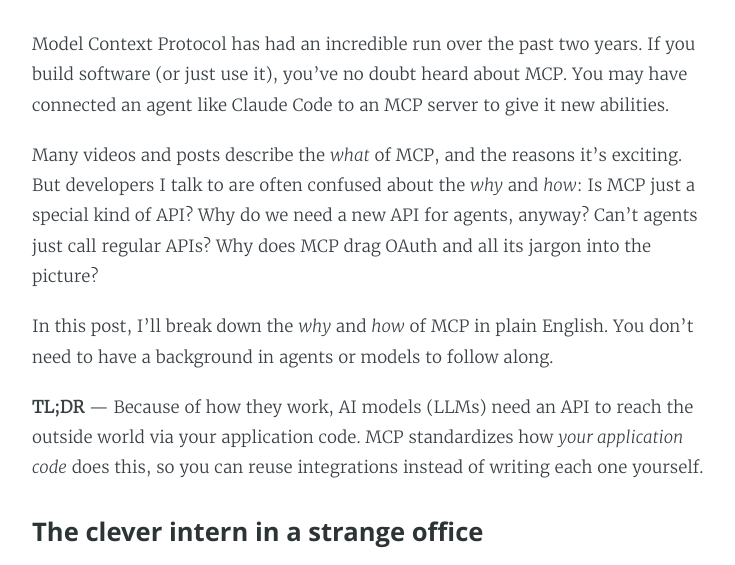
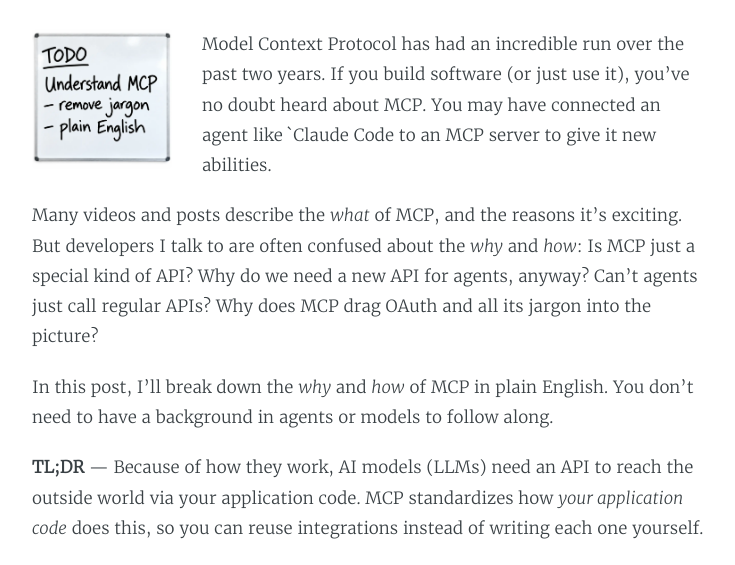
Before and after one commit to nbarbettini/recaffeinate.co, an Astro site: page /post/mcp-in-plain-english in a window 1280 px wide. Shown: the part 227-792 px from the top of the page, without its empty margins (272-1007 px from the left). Built offline with nearby package versions, Linux system fonts and the light colour scheme; Astro itself is replaced by a stand-in of ours.

Commit message:
Thumbnail image for MCP in plain english

```diff
--- a/src/content/post/mcp-in-plain-english.md
+++ b/src/content/post/mcp-in-plain-english.md
@@ -5,7 +5,9 @@ date: 2026-09-09T08:55:00-07:00
 tags: ["mcp"]
 ---
 
-Model Context Protocol has had an incredible run over the past two years. If you build software (or just use it), you've no doubt heard about MCP. You may have connected an agent like Claude Code to an MCP server to give it new abilities.
+<img src="/img/post/mcp-in-plain-english/mcp-plain-english-hero.webp" class="headshot">
+
+Model Context Protocol has had an incredible run over the past two years. If you build software (or just use it), you've no doubt heard about MCP. You may have connected an agent like `Claude Code to an MCP server to give it new abilities.
 
 Many videos and posts describe the _what_ of MCP, and the reasons it's exciting. But developers I talk to are often confused about the _why_ and _how_: Is MCP just a special kind of API? Why do we need a new API for agents, anyway? Can't agents just call regular APIs? Why does MCP drag OAuth and all its jargon into the picture?
 
```
Also changed, not shown: public/img/post/mcp-in-plain-english/mcp-plain-english-hero.webp (added).
